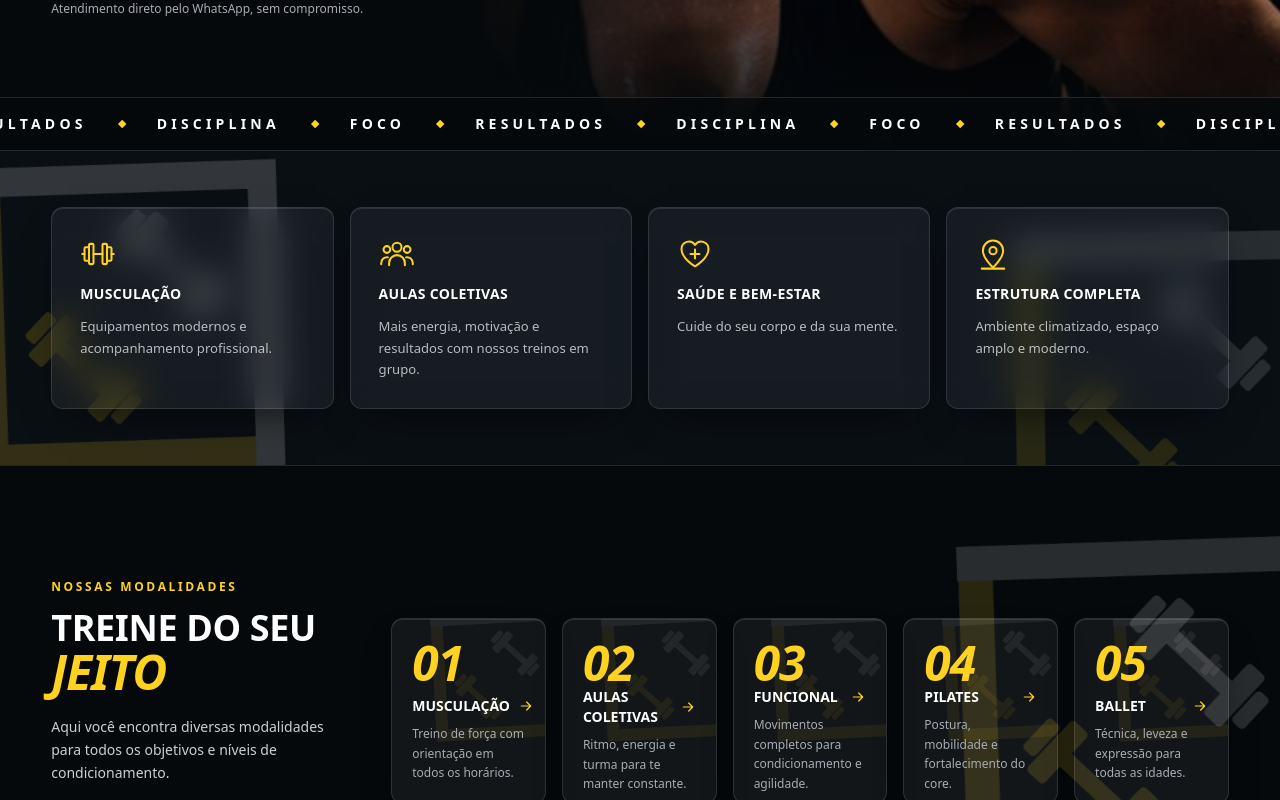
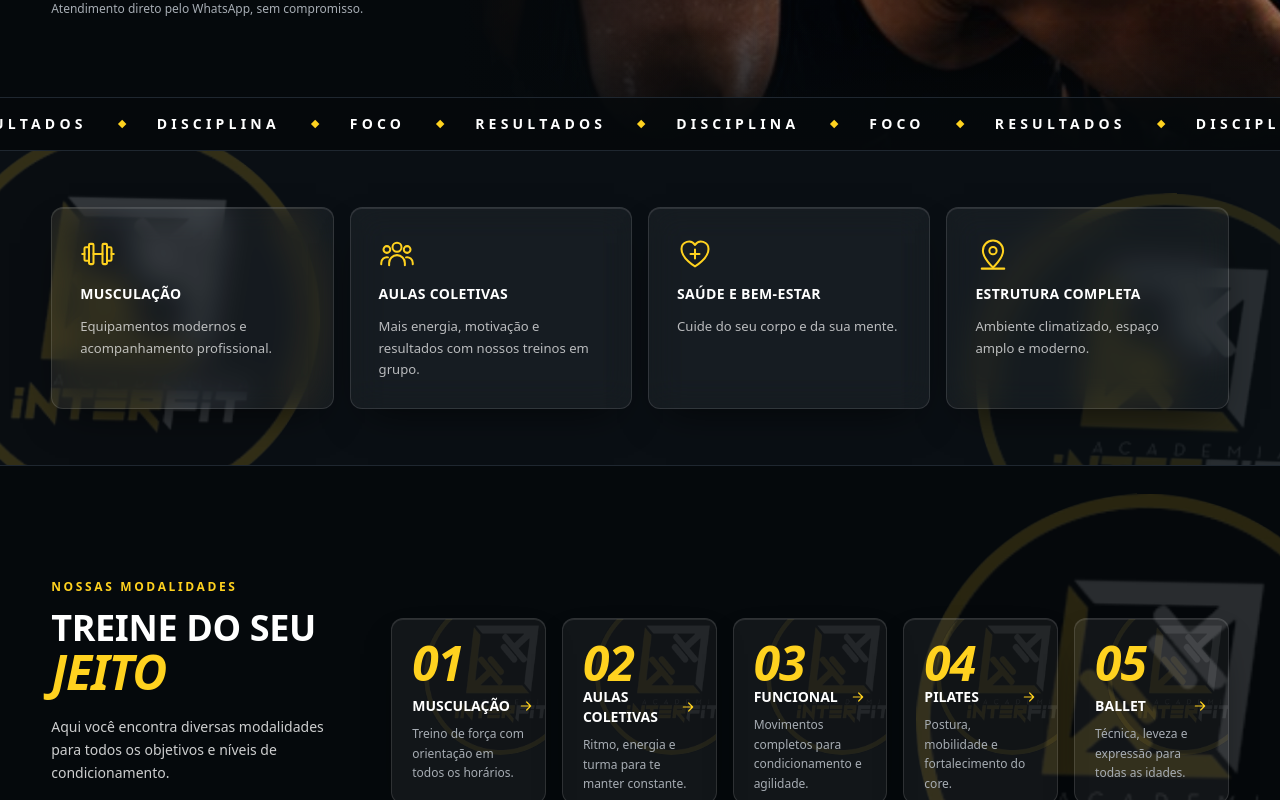
Before and after one commit to amaolisil20-code/interfit-site, a Next.js app: page / in a window 1280 px wide. Shown: the part 700-1500 px from the top of the page. Built offline with nearby package versions, Linux system fonts and the light colour scheme.

Commit message:
Usa o ícone oficial da logo também nas texturas (Mark)
Co-Authored-By: Claude Sonnet 5.5 <noreply@anthropic.com>

```diff
--- a/src/components/Mark.tsx
+++ b/src/components/Mark.tsx
@@ -1,30 +1,12 @@
+import Image from "next/image";
+
 /**
- * Símbolo da Interfit, redesenhado em vetor a partir do ícone do Instagram:
- * moldura quadrada (lados de cima/direita brancos, esquerda/baixo amarelos)
- * com dois halteres na diagonal. Fonte única: Logo, texturas e favicon usam esta geometria.
- * Trocar pelo SVG oficial quando a academia enviar.
+ * Símbolo da Interfit para uso gráfico (texturas grandes e discretas).
+ * Usa o ícone oficial (public/img/logo.png) — o mesmo da Logo, sem recriações.
+ * Passe tamanho e opacidade via className.
  */
-function Dumbbell({ x, y, color }: { x: number; y: number; color: string }) {
+export function Mark({ className = "" }: { className?: string }) {
   return (
-    <g transform={`translate(${x} ${y}) rotate(45)`} fill={color}>
-      <rect x="-9" y="-1.9" width="18" height="3.8" />
-      <rect x="-13" y="-7.5" width="5" height="15" rx="1" />
-      <rect x="8" y="-7.5" width="5" height="15" rx="1" />
-      <rect x="-17" y="-4.5" width="3.5" height="9" rx="1" />
-      <rect x="13.5" y="-4.5" width="3.5" height="9" rx="1" />
-    </g>
+    <Image src="/img/logo.png" alt="" aria-hidden="true" width={225} height={225} className={`rounded-full ${className}`} />
   );
 }
-
-export function Mark({ className = "" }: { className?: string }) {
-  return (
-    <svg viewBox="0 0 100 100" className={className} fill="none" aria-hidden="true">
-      <g transform="rotate(-3 50 50)">
-        <path d="M14 11V86H89" stroke="var(--color-brand)" strokeWidth="7.5" />
-        <path d="M10 14H86V90" stroke="#fff" strokeWidth="7.5" />
-        <Dumbbell x={38} y={63} color="var(--color-brand)" />
-        <Dumbbell x={62} y={37} color="#fff" />
-      </g>
-    </svg>
-  );
-}
```
Also changed, not shown: 1 other file (tests, documents, lock files or other folders).
